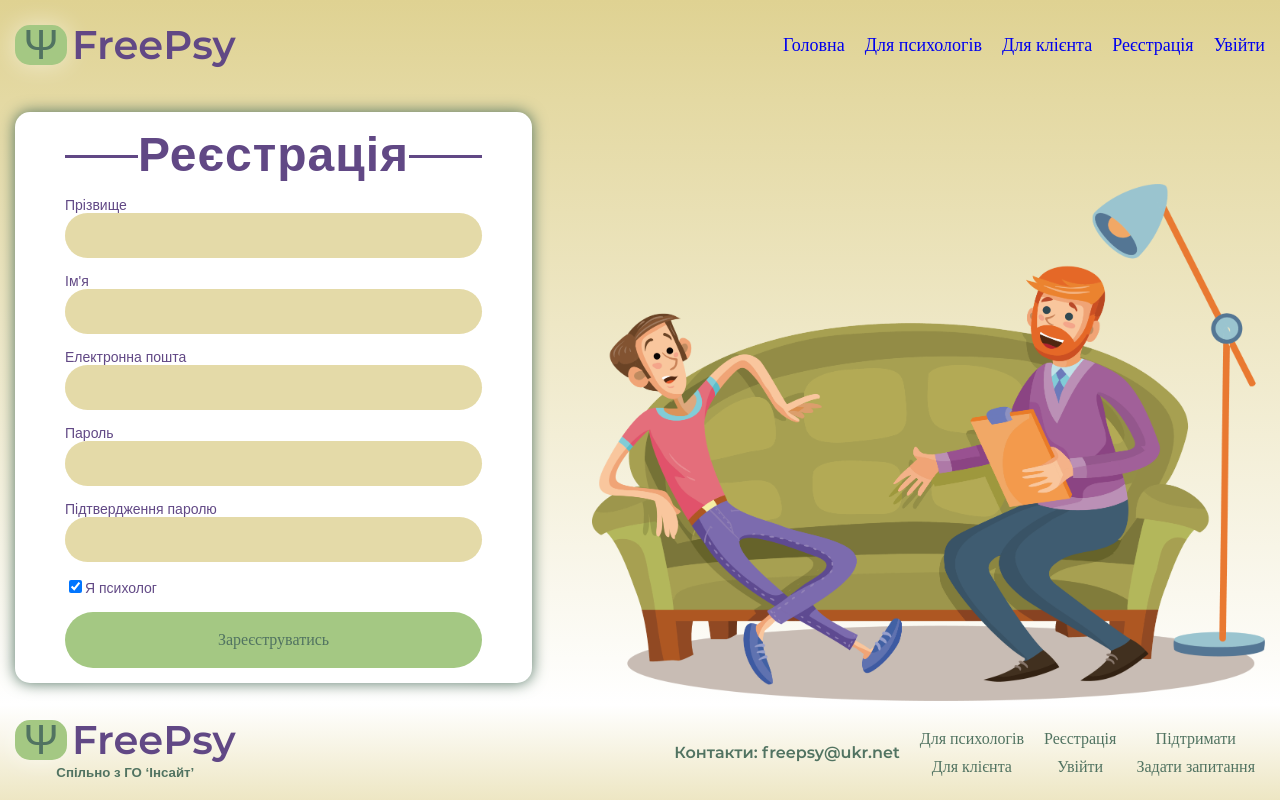
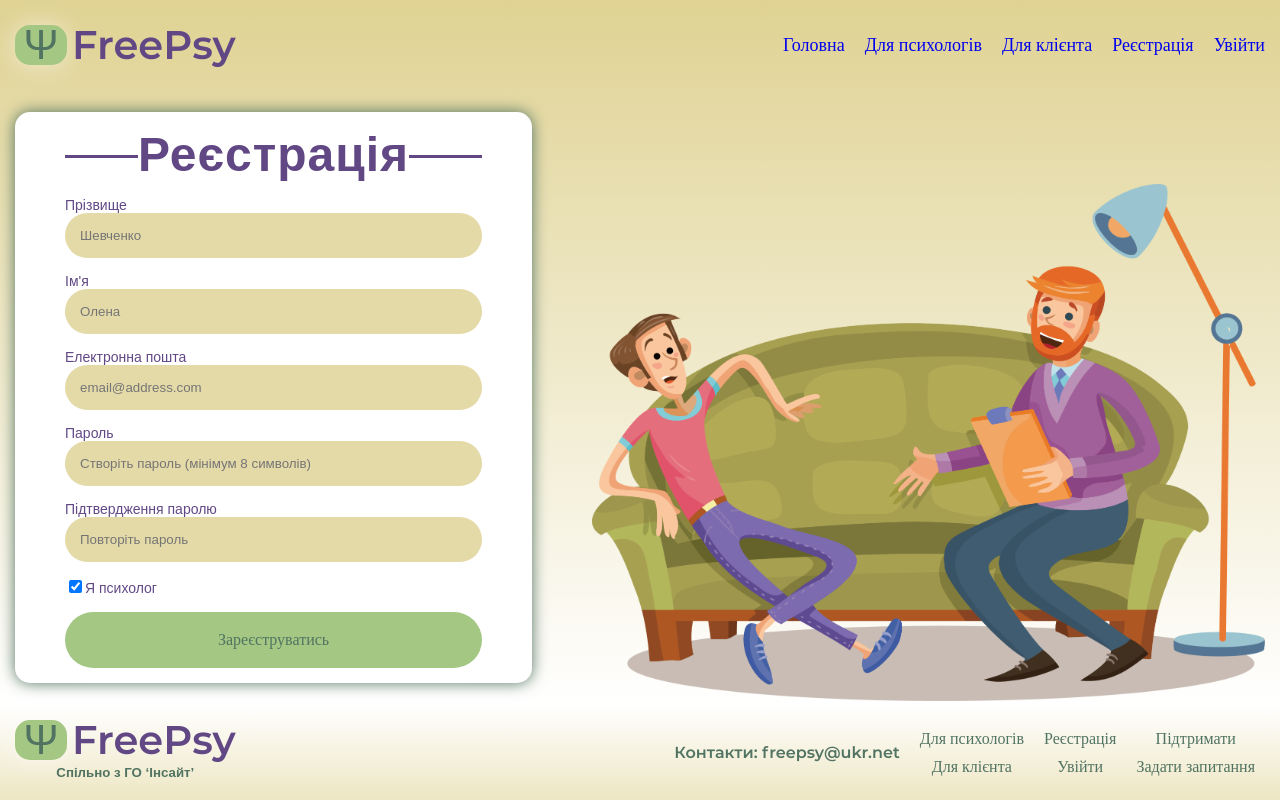
Before and after one commit to CouldBeFree/free-psy, a React (Create React App) app: page /registration in a window 1280 px wide. Both pictures are taken after a click on the checkbox "Я психолог". Built offline with nearby package versions, Linux system fonts and the light colour scheme; a web font is replaced by a local one.

Commit message:
finished 'form validation'

```diff
--- a/src/components/Content/Registration/LoginForm/LoginForm.module.css
+++ b/src/components/Content/Registration/LoginForm/LoginForm.module.css
@@ -53,10 +53,19 @@
   background-color: var(--background-secondary);
 }
 
+.inputBlock {
+  display: flex;
+  flex-direction: column;
+}
+
 .subtitile {
   margin-top: 15px;
   color: var(--secondary);
   font-size: 14px;
+}
+
+.error {
+  color: #DF000C;
 }
 
 .checkboxBlock {
--- a/src/components/Content/Registration/LoginForm/LoginForm.tsx
+++ b/src/components/Content/Registration/LoginForm/LoginForm.tsx
@@ -1,46 +1,75 @@
-import React, { useState } from 'react';
+import React from 'react';
 import Button from '../../../common/Button/Button';
 import { Form, Field } from 'react-final-form';
 import style from './LoginForm.module.css';
+import { required, minLength, maxLength, repeatPassword, composeValidators } from '../../../../utilities/validators/general';
+import { passwordPattern, emailPattern } from '../../../../utilities/validators/pattern';
 
 const LoginForm = () => {
-
-  const [psychologistForm, setPsychologistForm] = useState(false);
-
-  const onChangeForm = () => {
-    setPsychologistForm(!psychologistForm);
-  }
 
   const onSubmit = (formData: any) => {
     console.log(formData);
   }
 
   return (
-    <Form onSubmit={onSubmit} initialValues={{ isPsychologist: [psychologistForm && true] }} render={({ handleSubmit }) => (
+    <Form onSubmit={onSubmit} render={({ handleSubmit, values }) => (
       <form className={style.form} onSubmit={handleSubmit}>
         <h2 className={style.title}></h2>
-
-        {psychologistForm ?
-          <div className={style.fieldBlock}>
-            <label className={style.subtitile}>Прізвище</label>
-            <Field name="lastName" component="input" className={style.field} />
-            <label className={style.subtitile}>Ім'я</label>
-            <Field name="firstName" component="input" className={style.field} />
-          </div> :
-          <div className={style.fieldBlock}>
-            <label className={style.subtitile}>Псевдонім</label>
-            <Field name="nickName" component="input" className={style.field} />
-          </div>
+        {
+          values.isPsychologist ?
+            <div>
+              <Field name="lastName" component="input" validate={composeValidators(required, minLength(2), maxLength(100))} >
+                {({ input, meta }) => (
+                  <div className={style.inputBlock}>
+                    <label className={style.subtitile}>{meta.error && meta.touched ? <span className={style.error}>{meta.error}</span> : "Прізвище"}</label>
+                    <input {...input} className={style.field} type="text" placeholder="Шевченко" />
+                  </div>
+                )}
+              </Field>
+              <Field name="firstName" validate={composeValidators(required, minLength(2), maxLength(100))} >
+                {({ input, meta }) => (
+                  <div className={style.inputBlock}>
+                    <label className={style.subtitile}>{meta.error && meta.touched ? <span className={style.error}>{meta.error}</span> : "Ім'я"}</label>
+                    <input {...input} className={style.field} type="text" placeholder="Олена" />
+                  </div>
+                )}
+              </Field>
+            </div> :
+            <Field name="nickName" validate={composeValidators(required, minLength(2), maxLength(100))} >
+              {({ input, meta }) => (
+                <div className={style.inputBlock}>
+                  <label className={style.subtitile}>{meta.error && meta.touched ? <span className={style.error}>{meta.error}</span> : "Псевдонім"}</label>
+                  <input {...input} className={style.field} type="text" placeholder="Anonym" />
+                </div>
+              )}
+            </Field>
         }
-
-        <label className={style.subtitile}>Електронна пошта</label>
-        <Field name="email" component="input" className={style.field} type="email" />
-        <label className={style.subtitile}>Пароль</label>
-        <Field name="password" component="input" className={style.field} type="password" />
-        <label className={style.subtitile}>Підтвердження паролю</label>
-        <Field name="rePassword" component="input" className={style.field} type="password" />
+        <Field name="email" validate={composeValidators(required, maxLength(200), emailPattern)}>
+          {({ input, meta }) => (
+            <div className={style.inputBlock}>
+              <label className={style.subtitile}>{meta.error && meta.touched ? <span className={style.error}>{meta.error}</span> : "Електронна пошта"}</label>
+              <input {...input} className={style.field} type="email" placeholder="email@address.com" />
+            </div>
+          )}
+        </Field>
+        <Field name="password" validate={composeValidators(required, minLength(8), maxLength(200), passwordPattern)} >
+          {({ input, meta }) => (
+            <div className={style.inputBlock}>
+              <label className={style.subtitile}>{meta.error && meta.touched ? <span className={style.error}>{meta.error}</span> : "Пароль"}</label>
+              <input {...input} className={style.field} type="password" placeholder="Створіть пароль (мінімум 8 символів)" />
+            </div>
+          )}
+        </Field>
+        <Field name="rePassword" validate={composeValidators(required, minLength(8), maxLength(200), passwordPattern, repeatPassword(values.rePassword))} >
+          {({ input, meta }) => (
+            <div className={style.inputBlock}>
+              <label className={style.subtitile}>{meta.error && meta.touched ? <span className={style.error}>{meta.error}</span> : "Підтвердження паролю"}</label>
+              <input {...input} className={style.field} type="password" placeholder="Повторіть пароль" />
+            </div>
+          )}
+        </Field>
         <div className={style.checkboxBlock}>
-          <Field name="isPsychologist" id="isPsychologist" component="input" type="checkbox" value={psychologistForm ? true : ""} onChange={onChangeForm} />
+          <Field name="isPsychologist" id="isPsychologist" component="input" type="checkbox" />
           <label htmlFor="isPsychologist" className={style.subtitile + ' ' + style.checkboxLabel}>Я психолог</label>
         </div>
         <Button>Зареєструватись</Button>
--- a/src/index.css
+++ b/src/index.css
@@ -22,9 +22,10 @@
   --primary: #A4C883;
   --primary-darker: #517361;
   --secondary: #614885;
-  --background-primary: rgb(223, 210, 146);
-  --background-translucent: rgba(223, 210, 146, .86);
-  --background-semitransparent: rgba(223, 210, 146, .55);
+  --background: 223, 210, 146;
+  --background-primary: rgb(var(--background));
+  --background-translucent: rgba(var(--background), .86);
+  --background-semitransparent: rgba(var(--background), .55);
   --background-secondary: #FFF;
 }
 
--- /dev/null
+++ b/src/utilities/validators/general.ts
@@ -0,0 +1,9 @@
+import { FieldValidator } from 'final-form';
+
+export const required = (value: string): string | undefined => (value ? undefined : 'Заповніть поле');
+export const minLength = (amount: number): Function => (value: string): string | undefined => (value.length < amount ? `Введіть мінімум ${amount} символи` : undefined);
+export const maxLength = (amount: number): Function => (value: string): string | undefined => (value.length > amount ? `Дозволено максимум ${amount} символи` : undefined);
+export const repeatPassword = (previousPassword: string): Function => (value: string): string | undefined => (value === previousPassword ? undefined : 'Паролі не співпадають');
+export const composeValidators = (...validators: Array<Function>): FieldValidator<string> => (value: string): string | undefined => {
+  return validators.reduce((error, validator) => error || validator(value), undefined);
+}
--- /dev/null
+++ b/src/utilities/validators/pattern.ts
@@ -0,0 +1,9 @@
+export const passwordPattern = (value: string): string | undefined => {
+  const pattern = /^(?=.*\d)(?=.*[a-z])(?=.*[A-Z])(?=.*[a-zA-Z]).{8,}$/;
+  return value.match(pattern) ? undefined : "Введіть принаймні 1 велику літеру, 1 малу літеру та 1 цифру"
+};
+
+export const emailPattern = (value: string): string | undefined => {
+  const pattern = /^(([^<>()[\]\\.,;:\s@"]+(\.[^<>()[\]\\.,;:\s@"]+)*)|(".+"))@((\[[0-9]{1,3}\.[0-9]{1,3}\.[0-9]{1,3}\.[0-9]{1,3}\])|(([a-zA-Z\-0-9]+\.)+[a-zA-Z]{2,}))$/;
+  return value.match(pattern) ? undefined : "Введіть коректну адресу до і після '@'";
+};
```
